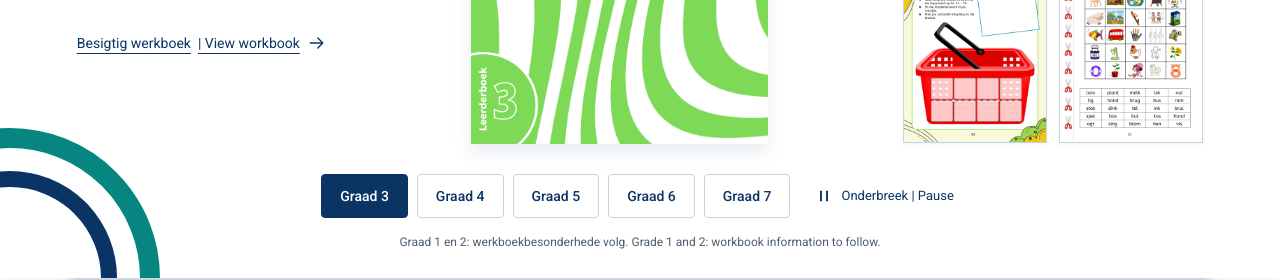
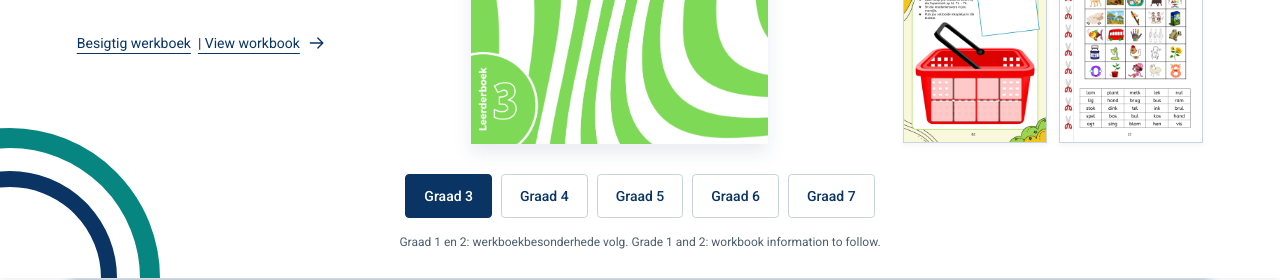
Before and after one commit to awaldstudio-byte/BRILIJANTEBOEKE, a plain HTML site: page index.html in a window 1280 px wide. Shown: the part 556-836 px from the top of the page. Drawn offline with Linux system fonts and the light colour scheme.

Commit message:
Remove public homepage playback button

```diff
--- a/assets/home-banner.js
+++ b/assets/home-banner.js
@@ -8,7 +8,6 @@
   const slides = motion.mount(banner.querySelector('.workbook-slides'), products);
   const tl = motion.timeline(slides, window.gsap);
   const reduced = matchMedia('(prefers-reduced-motion: reduce)');
-  const playback = banner.querySelector('.banner-playback');
   let userPaused = reduced.matches, hovered = false, focused = false, visible = false, ready = false, active = -1;
   function sync(index) {
     if (index === active) return;
@@ -27,10 +26,6 @@
     banner.dataset.grade = slides[index].dataset.grade;
   }
   function updatePlayback() {
-    playback.hidden = reduced.matches;
-    playback.setAttribute('aria-pressed', String(userPaused));
-    playback.setAttribute('aria-label', userPaused ? 'Speel animasie | Play animation' : 'Onderbreek animasie | Pause animation');
-    playback.querySelector('span').textContent = userPaused ? 'Speel | Play' : 'Onderbreek | Pause';
     const running = ready && visible && !document.hidden && !userPaused && !hovered && !focused && !reduced.matches;
     tl.paused(!running);
     banner.dataset.playing = String(running);
@@ -47,11 +42,10 @@
     banner.querySelector('.banner-status').textContent = `${products[index].title} gekies. Animasie onderbreek. ${products[index].title.replace('Graad', 'Grade')} selected.`;
     updatePlayback();
   }));
-  playback.addEventListener('click', () => { userPaused = !userPaused; hovered = false; updatePlayback(); });
   banner.addEventListener('pointerenter', (event) => { if (event.pointerType === 'mouse') { hovered = true; updatePlayback(); } });
   banner.addEventListener('pointerleave', () => { hovered = false; updatePlayback(); });
-  banner.addEventListener('focusin', (event) => { focused = event.target !== playback; updatePlayback(); });
-  banner.addEventListener('focusout', (event) => { focused = banner.contains(event.relatedTarget) && event.relatedTarget !== playback; updatePlayback(); });
+  banner.addEventListener('focusin', () => { focused = true; updatePlayback(); });
+  banner.addEventListener('focusout', (event) => { focused = banner.contains(event.relatedTarget); updatePlayback(); });
   document.addEventListener('visibilitychange', updatePlayback);
   reduced.addEventListener('change', () => { if (reduced.matches) { userPaused = true; tl.pause().seek(active * 5 + 1.3); } updatePlayback(); });
   new IntersectionObserver(([entry]) => { visible = entry.isIntersecting; updatePlayback(); }, { threshold: 0.15 }).observe(banner);
--- a/assets/workbook-banner.css
+++ b/assets/workbook-banner.css
@@ -17,16 +17,11 @@
 .workbook-banner-samples{display:grid;grid-template-columns:1fr 1fr;gap:12px;min-width:0;width:100%;max-width:300px;justify-self:end}
 .workbook-banner-samples img{display:block;width:100%;height:auto;aspect-ratio:210/297;object-fit:contain;border:1px solid #c8d5df;box-shadow:0 3px 5px #0934640b;background:#fff}
 .workbook-banner-controls{display:flex;gap:20px;align-items:center;justify-content:center;flex-wrap:wrap;margin:30px 0 14px}
-.workbook-banner-controls[hidden],.banner-playback[hidden]{display:none}
+.workbook-banner-controls[hidden]{display:none}
 .workbook-grade-controls{display:flex;gap:9px;justify-content:center;flex-wrap:wrap}
 .workbook-grade-controls button{background:#fff;color:#093464;border:1px solid #c8d5df;border-radius:4px;padding:10px 18px;font:500 14px Roboto,Arial,sans-serif;min-height:44px;cursor:pointer}
 .workbook-grade-controls button[aria-pressed=true]{background:#093464;color:#fff;border-color:#093464}
 .workbook-grade-controls button:hover{border-color:#078681}
-.banner-playback{display:inline-flex;gap:8px;align-items:center;justify-content:center;background:transparent;border:0;border-radius:4px;padding:10px 5px;min-height:44px;color:#093464;font:400 13px Roboto,Arial,sans-serif;cursor:pointer}
-.banner-playback svg{flex:none}
-.banner-play-icon{display:none}
-.banner-playback[aria-pressed=true] .banner-play-icon{display:block}
-.banner-playback[aria-pressed=true] .banner-pause-icon{display:none}
 .workbook-banner button:focus-visible,.workbook-banner a:focus-visible{outline:3px solid #078681;outline-offset:4px}
 .workbook-coming-soon{color:#4d5d6d;text-align:center;font-size:12px;margin:0;line-height:1.7}
 .workbook-coming-soon span{display:inline-block}
@@ -35,6 +30,6 @@
 .sr-only{position:absolute;width:1px;height:1px;padding:0;margin:-1px;overflow:hidden;clip:rect(0,0,0,0);white-space:nowrap;border:0}
 @media(min-width:1450px){.workbook-banner-inner{padding-top:45px;padding-bottom:30px}.workbook-banner h1{margin-bottom:42px}}
 @media(max-width:999.98px){.workbook-banner-inner{width:90vw;padding-top:30px}.workbook-banner-grid{gap:24px}.workbook-banner h1{margin-bottom:30px}.workbook-banner-cover img{max-height:340px}.workbook-publisher{font-size:11px;letter-spacing:.09em;margin-bottom:18px}.workbook-banner-copy>p:not(.workbook-publisher){font-size:16px}.workbook-banner-copy>p>span{font-size:14px}.workbook-banner-copy .banner-book-link{font-size:13px;gap:5px}.workbook-banner-controls{gap:12px}.banner-rings{left:-185px}}
-@media(max-width:689.98px){.workbook-banner-inner{padding-top:25px;padding-bottom:20px}.workbook-banner-grid{grid-template-columns:1fr 1fr;gap:22px 22px}.workbook-banner-copy{grid-column:1/-1;text-align:center}.workbook-banner h1{font-size:clamp(27px,7.4vw,36px);margin-bottom:22px}.workbook-publisher{font-size:10px;margin-bottom:10px}.workbook-banner h2{font-size:42px;margin-bottom:12px}.workbook-banner-copy>p:not(.workbook-publisher){font-size:16px;margin-bottom:6px}.workbook-banner-copy>p>span{font-size:13px}.workbook-banner-copy .banner-book-link{justify-content:center;font-size:12px}.workbook-banner-cover img{max-height:none}.workbook-banner-samples{gap:7px}.workbook-grade-controls{gap:7px}.workbook-grade-controls button{padding:8px 12px;font-size:12px}.workbook-banner-controls{gap:1px;margin-top:22px;margin-bottom:10px}.banner-playback{font-size:12px}.workbook-coming-soon{font-size:10px}.workbook-coming-soon span{display:block}.banner-rings{width:240px;height:240px;left:-160px;bottom:-165px;border-width:15px}.banner-rings::after{inset:18px;border-width:12px}}
+@media(max-width:689.98px){.workbook-banner-inner{padding-top:25px;padding-bottom:20px}.workbook-banner-grid{grid-template-columns:1fr 1fr;gap:22px 22px}.workbook-banner-copy{grid-column:1/-1;text-align:center}.workbook-banner h1{font-size:clamp(27px,7.4vw,36px);margin-bottom:22px}.workbook-publisher{font-size:10px;margin-bottom:10px}.workbook-banner h2{font-size:42px;margin-bottom:12px}.workbook-banner-copy>p:not(.workbook-publisher){font-size:16px;margin-bottom:6px}.workbook-banner-copy>p>span{font-size:13px}.workbook-banner-copy .banner-book-link{justify-content:center;font-size:12px}.workbook-banner-cover img{max-height:none}.workbook-banner-samples{gap:7px}.workbook-grade-controls{gap:7px}.workbook-grade-controls button{padding:8px 12px;font-size:12px}.workbook-banner-controls{gap:1px;margin-top:22px;margin-bottom:10px}.workbook-coming-soon{font-size:10px}.workbook-coming-soon span{display:block}.banner-rings{width:240px;height:240px;left:-160px;bottom:-165px;border-width:15px}.banner-rings::after{inset:18px;border-width:12px}}
 @media(max-width:689.98px){.workbook-grade-controls{display:flex;flex-wrap:wrap;gap:6px;width:100%}.workbook-grade-controls button{flex:1 0 auto;min-width:max-content;font-size:12px;padding:8px 3px}}
 @media(min-width:690px) and (max-width:999.98px){.workbook-banner-samples{max-width:240px}}
--- a/index.html
+++ b/index.html
@@ -23,7 +23,6 @@
     </div>
     <div class="workbook-banner-controls" hidden>
       <div class="workbook-grade-controls" role="group" aria-label="Kies ’n graad | Choose a grade"><button type="button" data-banner-grade="3" aria-pressed="true">Graad 3</button><button type="button" data-banner-grade="4" aria-pressed="false">Graad 4</button><button type="button" data-banner-grade="5" aria-pressed="false">Graad 5</button><button type="button" data-banner-grade="6" aria-pressed="false">Graad 6</button><button type="button" data-banner-grade="7" aria-pressed="false">Graad 7</button></div>
-      <button class="banner-playback" type="button" aria-label="Onderbreek animasie | Pause animation" aria-pressed="false"><svg viewBox="0 0 24 24" width="18" height="18" aria-hidden="true"><path class="banner-pause-icon" d="M8 5v14M16 5v14" fill="none" stroke="currentColor" stroke-width="2.5"/><path class="banner-play-icon" d="m8 5 11 7-11 7Z" fill="currentColor"/></svg><span>Onderbreek | Pause</span></button>
     </div>
     <p class="banner-status sr-only" aria-live="polite" aria-atomic="true"></p>
     <p class="workbook-coming-soon">Graad 1 en 2: werkboekbesonderhede volg. <span lang="en">Grade 1 and 2: workbook information to follow.</span></p>
```
